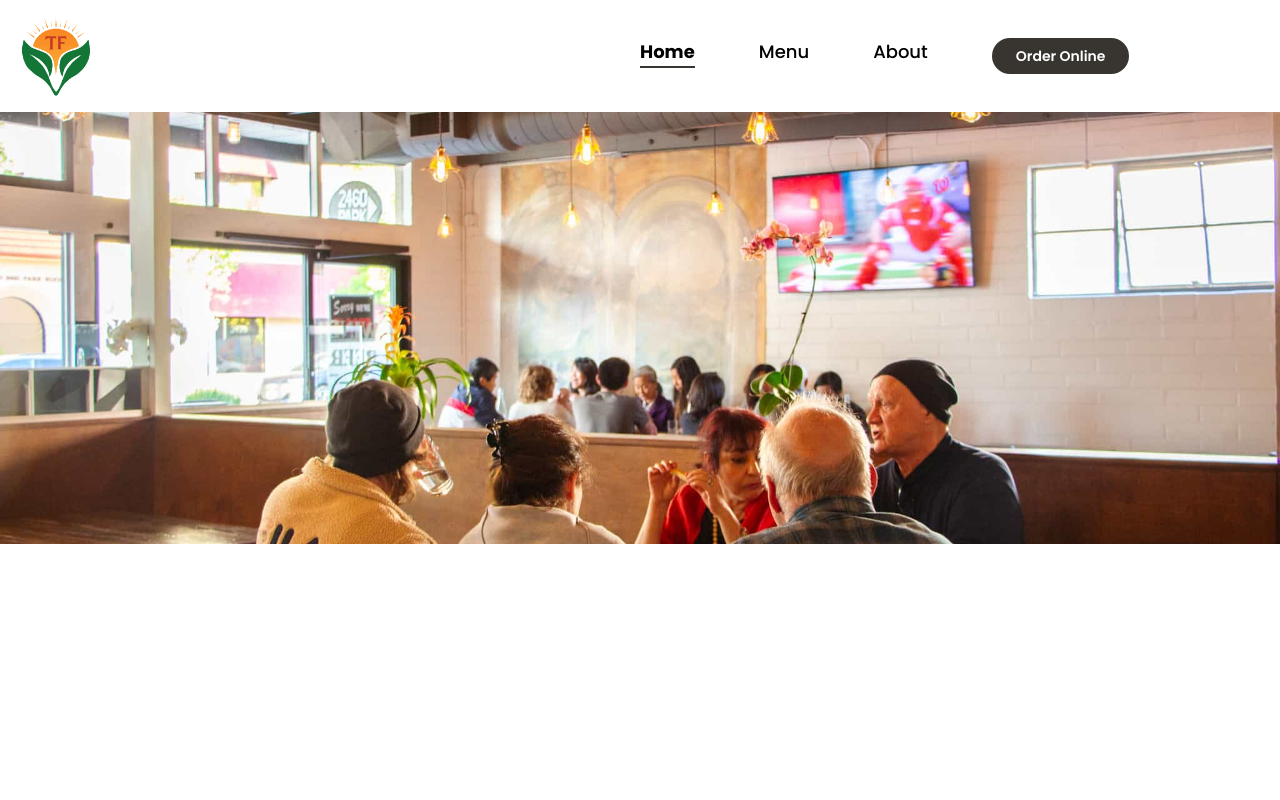
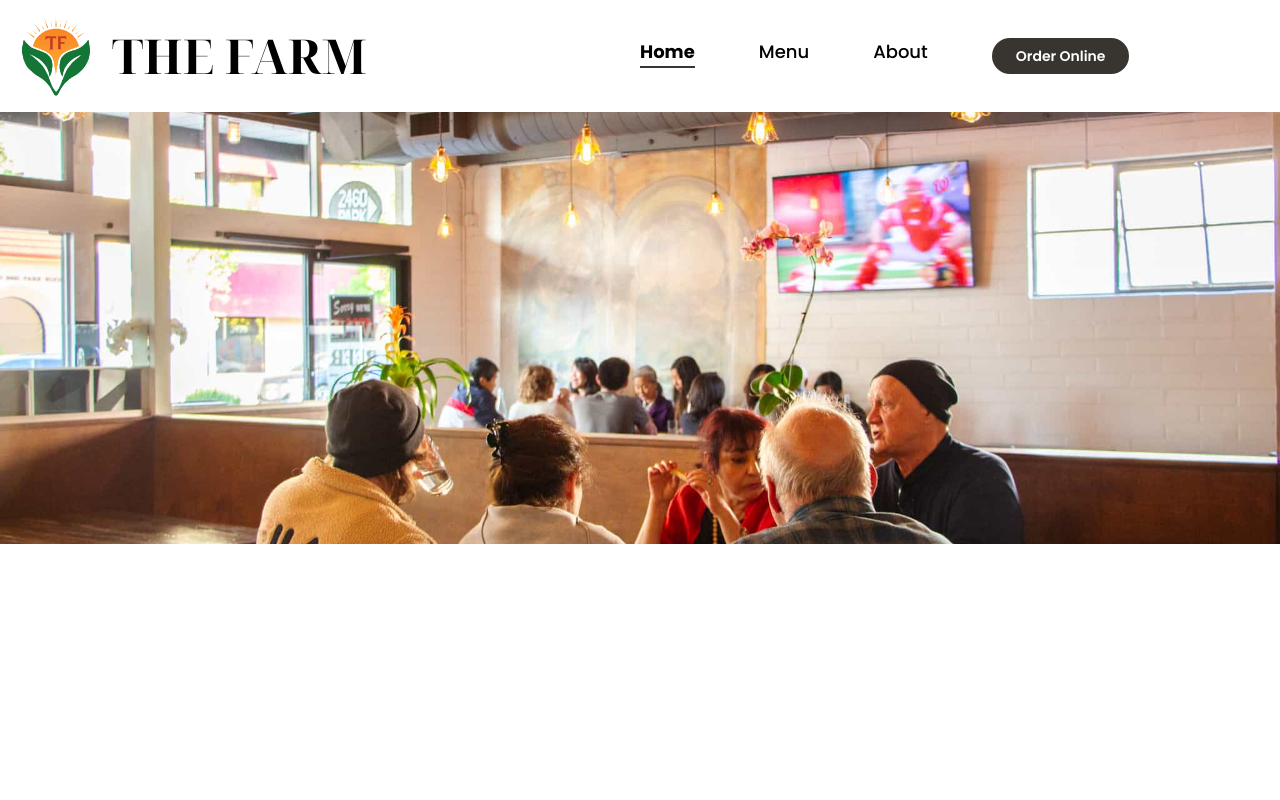
Before and after one commit to ehigareda/dinefarmfresh, a React (Vite) app: page / in a window 1280 px wide. Shown: the top 800 px of the page. Built offline with nearby package versions, Linux system fonts and the light colour scheme.

Commit message:
added the farm text to logo

```diff
--- a/src/components/header/header.tsx
+++ b/src/components/header/header.tsx
@@ -19,9 +19,9 @@ export default function Header(){
         <header className={`w-full sticky top-0 py-4 z-50 transition-all duration-300 ${scrolled ? "bg-resedagreen":"bg-transparent"}`}>
             <div className="relative container mx-auto flex items-center justify-between px-4">
                 {/* <Logo/> */}
-                <h1 className="text-3xl md:text-4xl lg:text-5xl xl:text-6xl font-primary text-black font-bold z-10 flex-shrink-0">
+                <h1 className="flex items-center text-2xl md:text-3xl lg:text-4xl xl:text-5xl font-primary text-black font-bold z-10 flex-shrink-0 gap-4">
                     {/* THE <Logo/> FARM */}
-                    <Logo/>
+                    <Logo/> THE FARM
                 </h1>
                 <div     className={`absolute left-1/2 top-1/2 transform -translate-y-1/2 hidden md:block ${
                                 scrolled ? "text-white" : "text-black"
```
